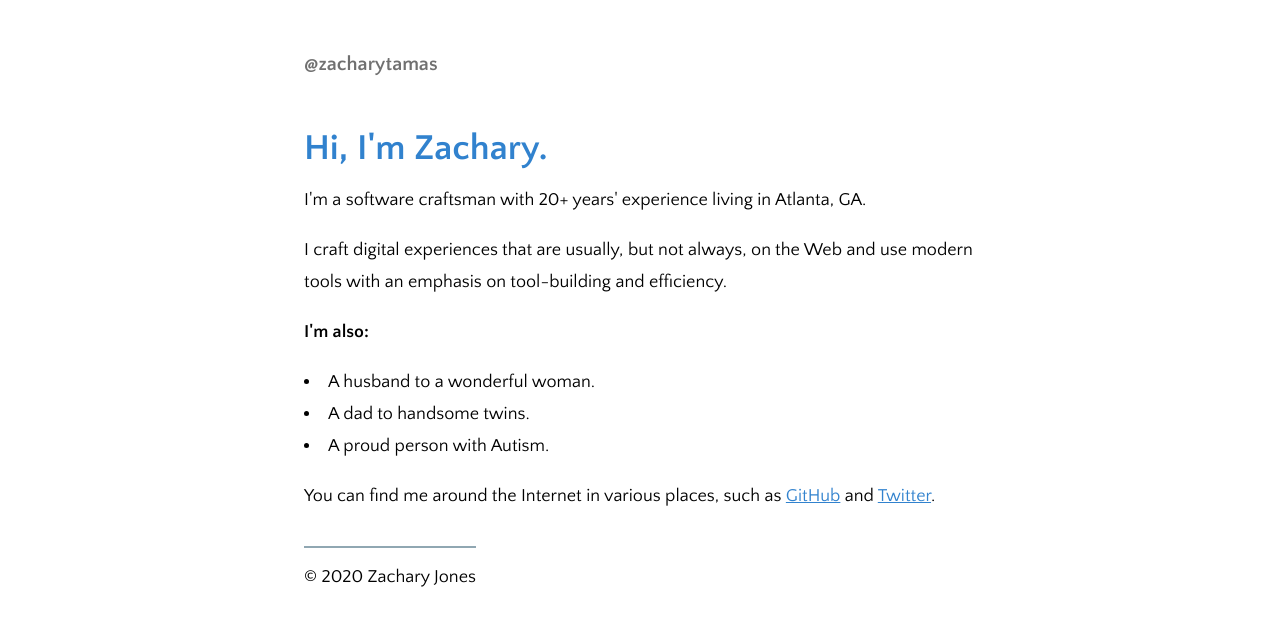
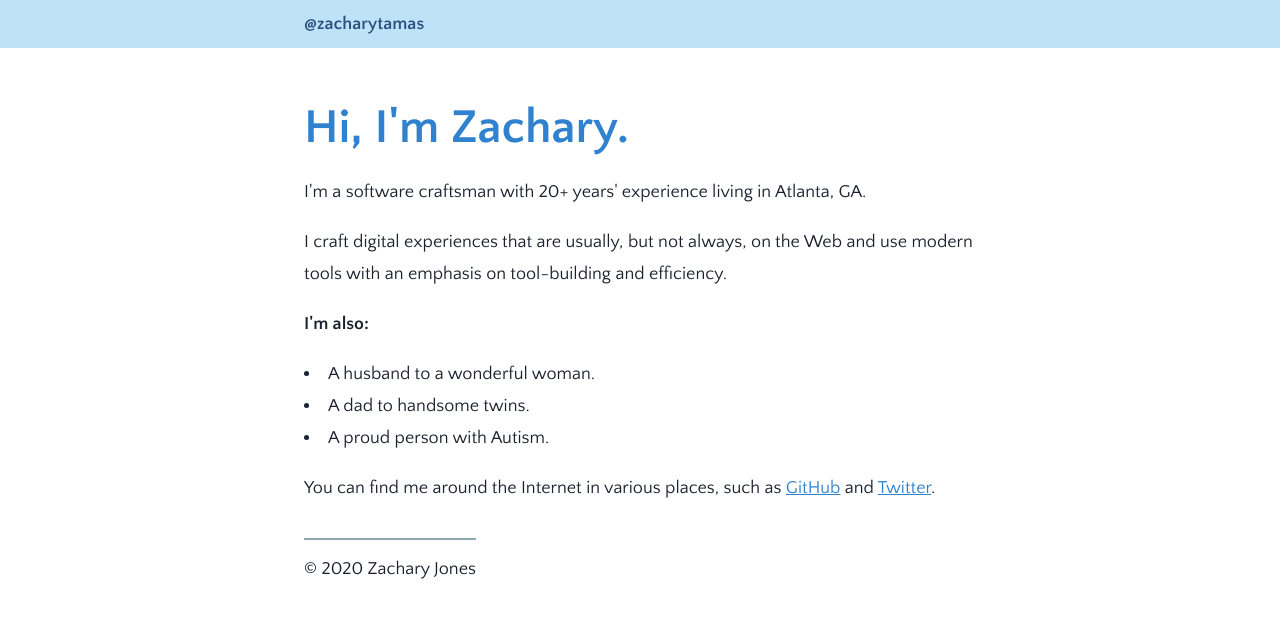
Before and after one commit to zacharytamas/hub, a Next.js app: page / in a window 1280 px wide. Shown: the top 626 px of the page. Built offline with nearby package versions, Linux system fonts and the light colour scheme.

Commit message:
💄 Design improvements

```diff
--- a/src/components/SiteHeader.tsx
+++ b/src/components/SiteHeader.tsx
@@ -2,35 +2,18 @@ import React from 'react';
 
 import Link from 'next/link';
 
-import styled from '@emotion/styled';
-
-const SiteHeaderStyle = styled.header`
-  display: flex;
-  height: 4rem;
-  align-items: center;
-  margin-bottom: 1rem;
-
-  color: rgba(0, 0, 0, 0.56);
-
-  .brand {
-    font-weight: 600;
-    font-size: 1.25rem;
-    color: rgba(0, 0, 0, 0.56);
-    text-decoration: none;
-
-    &:hover {
-      color: rgba(0, 0, 0, 0.87);
-      transition: 0.25s linear all;
-    }
-  }
-`;
+import SiteWidth from './layouts/SiteWidth';
 
 const SiteHeader = () => (
-  <SiteHeaderStyle>
-    <Link href="/">
-      <a className="brand">@zacharytamas</a>
-    </Link>
-  </SiteHeaderStyle>
+  <header className="full-bleed bg-blue-200 h-12">
+    <SiteWidth className="flex items-center h-full">
+      <Link href="/">
+        <a className="brand font-bold no-underline text-blue-800">
+          @zacharytamas
+        </a>
+      </Link>
+    </SiteWidth>
+  </header>
 );
 
 export default SiteHeader;
--- a/src/components/layouts/BaseLayout.tsx
+++ b/src/components/layouts/BaseLayout.tsx
@@ -4,13 +4,14 @@ import Head from 'next/head';
 
 import SiteFooter from '../SiteFooter';
 import SiteHeader from '../SiteHeader';
+import SiteWidth from './SiteWidth';
 
 interface BaseLayoutProps {
   pageTitle?: string;
 }
 
 const BaseLayout: React.FC<BaseLayoutProps> = ({children, pageTitle}) => (
-  <div className="p-8">
+  <div>
     <Head>
       <title>zacharytamas{pageTitle && ` | ${pageTitle}`}</title>
       <link rel="icon" href="/favicon.ico" />
@@ -20,11 +21,12 @@ const BaseLayout: React.FC<BaseLayoutProps> = ({children, pageTitle}) => (
       ></link>
     </Head>
 
-    <section className="container mx-auto sm:max-w-xl lg:max-w-2xl">
-      <SiteHeader></SiteHeader>
+    <SiteHeader />
+
+    <SiteWidth>
       {children}
       <SiteFooter />
-    </section>
+    </SiteWidth>
   </div>
 );
 
--- /dev/null
+++ b/src/components/layouts/SiteWidth.tsx
@@ -0,0 +1,21 @@
+import React from 'react';
+
+import cn from 'classnames';
+
+const SiteWidth: React.FC<JSX.IntrinsicElements['div']> = ({
+  className,
+  ...rest
+}) => (
+  <div
+    className={cn(
+      'container',
+      'mx-auto',
+      'sm:max-w-xl',
+      'lg:max-w-2xl',
+      className
+    )}
+    {...rest}
+  />
+);
+
+export default SiteWidth;
--- a/src/pages/index.tsx
+++ b/src/pages/index.tsx
@@ -6,7 +6,7 @@ import About from '../content/about.mdx';
 const Home = () => (
   <BaseLayout>
     <div>
-      <h1 className="text-blue-600">Hi, I'm Zachary.</h1>
+      <h1 className="text-blue-600 sm:text-5xl">Hi, I'm Zachary.</h1>
       <About />
     </div>
   </BaseLayout>
--- a/src/style/index.scss
+++ b/src/style/index.scss
@@ -6,6 +6,8 @@ $textMarginBottom: 1.125rem;
 body {
   font-family: 'Quattrocento Sans', sans-serif;
   @apply text-lg;
+  @apply font-normal;
+  @apply text-gray-900;
 }
 
 h1 {
@@ -43,3 +45,13 @@ a {
 @tailwind components;
 /*! purgecss end ignore */
 @tailwind utilities;
+
+body {
+  @apply p-8;
+
+  .full-bleed {
+    @apply -m-8;
+    @apply px-8;
+    @apply mb-8;
+  }
+}
```
